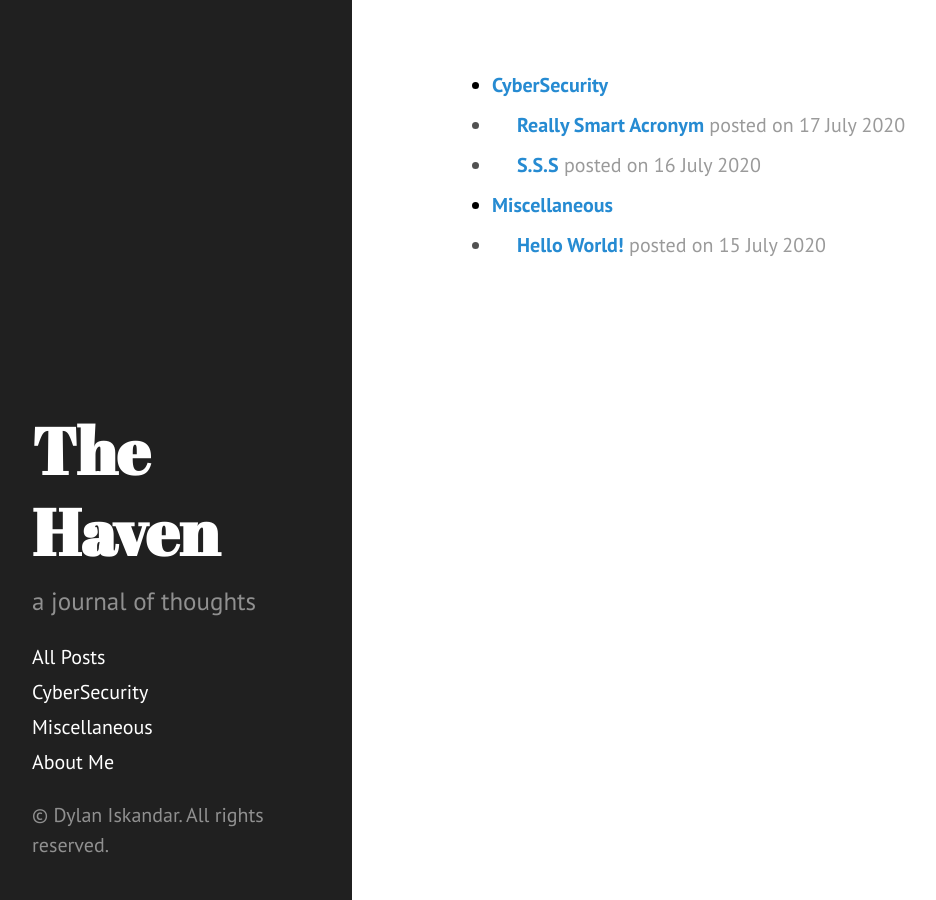
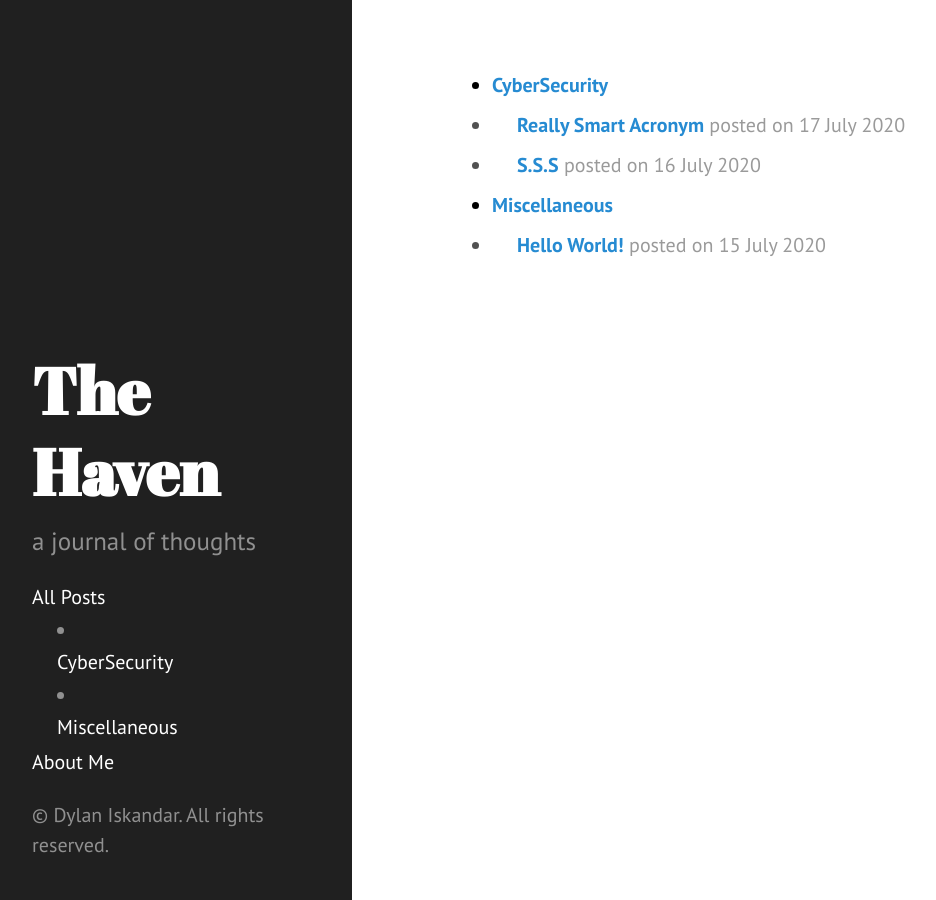
Before and after one commit to mayuridev/myblog, a Jekyll site: the page allposts.html, which Jekyll copies as it is, in a window 1280 px wide. Shown: the whole page, without its empty margins (8-944 px from the left). Built offline with Jekyll 4.4.1, drawn with Linux system fonts in a browser that asks for light colours.

Commit message:
indentation

```diff
--- a/allposts.html
+++ b/allposts.html
@@ -45,8 +45,8 @@
 
     <nav class="sidebar-nav">
       <a class="sidebar-nav-item" href="/allposts">All Posts</a>
-        <a class="sidebar-nav-item" href="/cybersec">CyberSecurity</a>
-        <a class="sidebar-nav-item" href="/misc">Miscellaneous</a>
+        <li style="text-indent: 25px"><a class="sidebar-nav-item" href="/cybersec">CyberSecurity</a></li>
+        <li style="text-indent: 25px"><a class="sidebar-nav-item" href="/misc">Miscellaneous</a></li>
       <a class="sidebar-nav-item" href="https://dylaniskandar.com">About Me</a>
     </nav>
 
```
